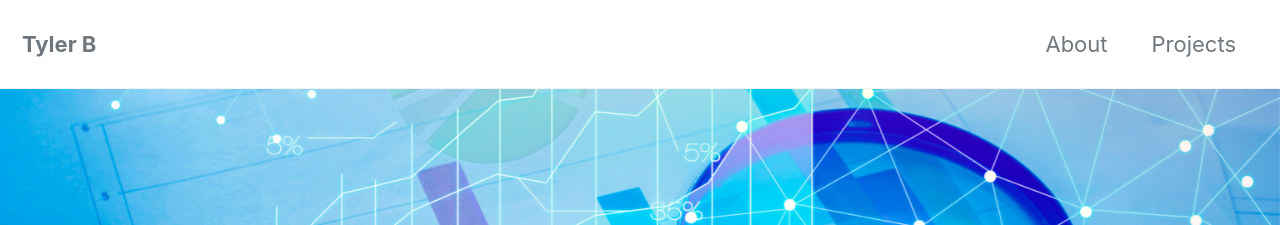
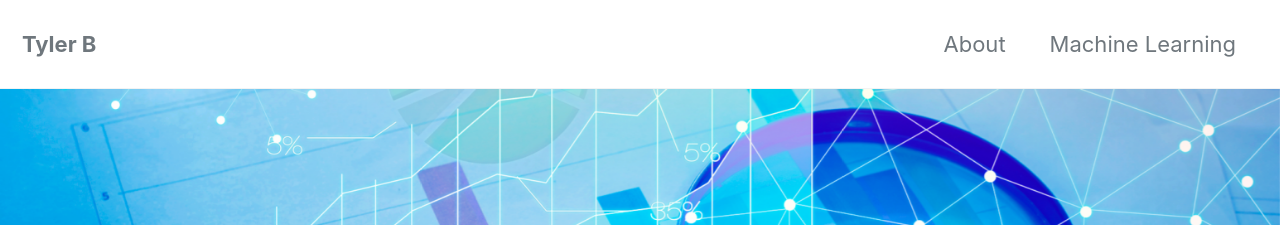
Before and after one commit to 4theKnowledge/4theKnowledge.github.io, a Jekyll site: the page built from index.html, in a window 1280 px wide and 900 px high. Shown: the top 225 px of the window. Built offline with Jekyll 4.4.1, drawn with Linux system fonts in a browser that asks for light colours; cached includes are drawn as plain includes; nearby versions of some CDN libraries; the list of posts is cut into pages by our own code.

```diff
--- a/_data/navigation.yml
+++ b/_data/navigation.yml
@@ -2,8 +2,8 @@
 main:
   - title: "About"
     url: /about/
-  - title: "Projects"
-    url: /projects/
+  - title: "Machine Learning"
+    url: /machine-learning/
   # - title: "Sample Collections"
   #   url: /collection-archive/
   # - title: "Sitemap"
--- a/_pages/projects.md
+++ b/_pages/machinelearning.md
@@ -1,7 +1,7 @@
 ---
 layout: archive
-permalink: /projects/
-title: "Projects by Tag"
+permalink: /machine-learning/
+title: "Machine Learning by Tag"
 author_profile: true
 header:
     image: "/images/banner.png"
```
